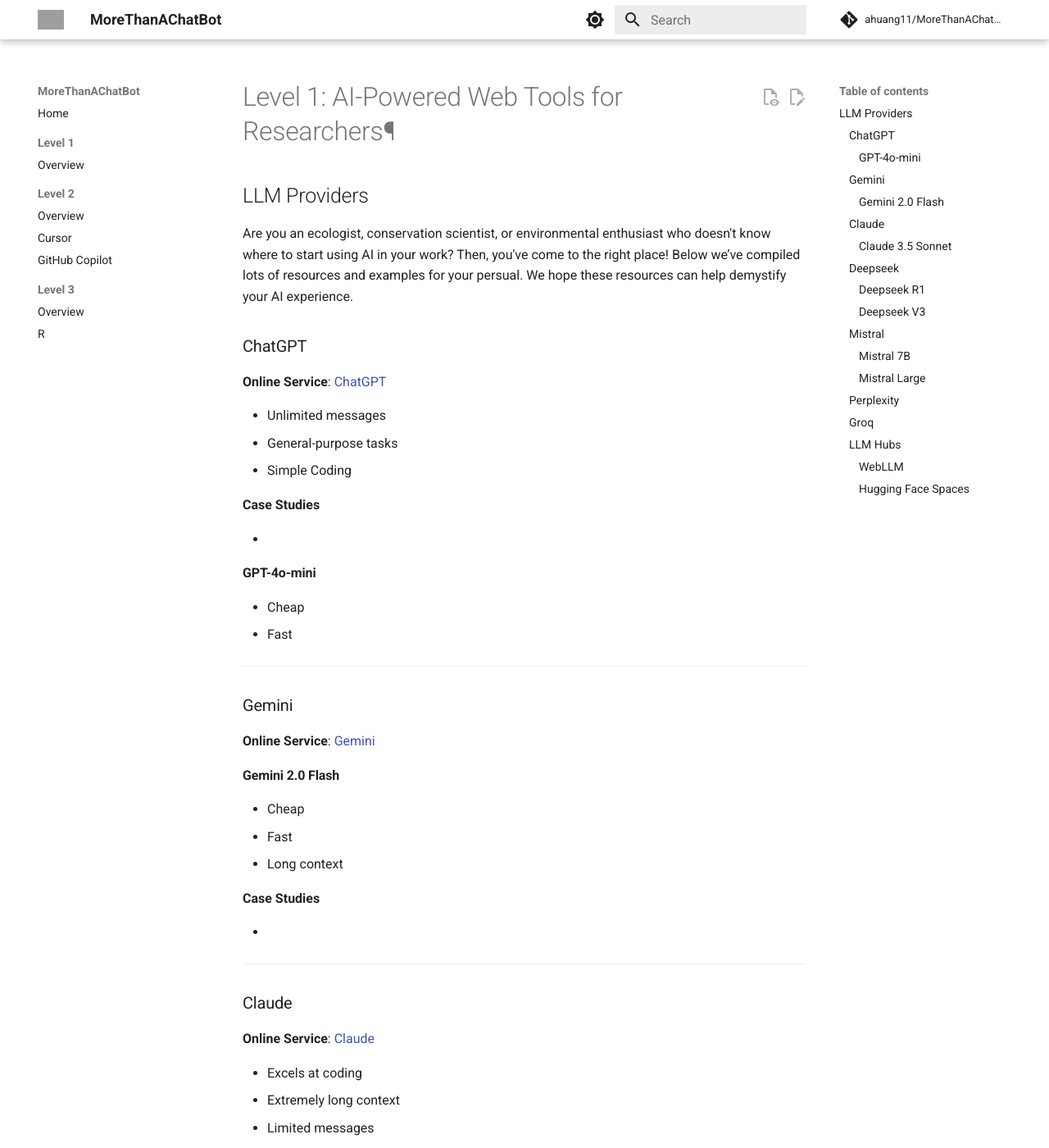
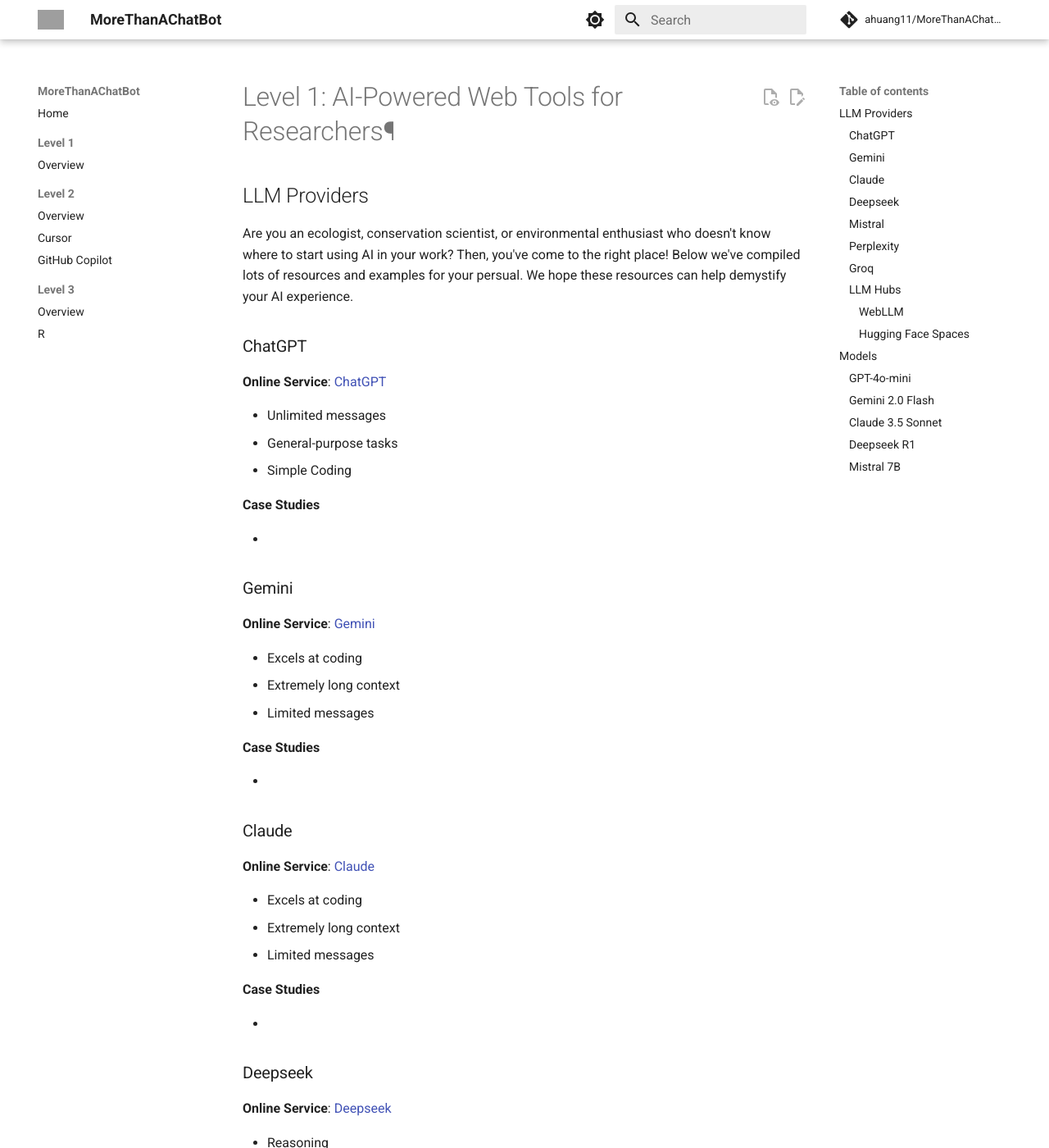
Before and after one commit to ahuang11/MoreThanAChatBot, an MkDocs documentation site: the page built from docs/level1/index.md, in a window 1280 px wide and 1400 px high. Shown: the whole window at 82% size. Built offline with MkDocs 1.6.1 and Material for MkDocs 9.7.7, drawn with Linux system fonts in a browser that asks for light colours; comment, search, counter and statistics services are not loaded; some of the changed text lies outside the part shown; grey boxes are pictures that could not be loaded.

Commit message:
Update index.md

```diff
--- a/docs/level1/index.md
+++ b/docs/level1/index.md
@@ -2,7 +2,7 @@
 
 ## LLM Providers
 
-Are you an ecologist, conservation scientist, or environmental enthusiast who doesn't know where to start using AI in your work? Then, you've come to the right place! Below we’ve compiled lots of resources and examples for your persual. We hope these resources can help demystify your AI experience.
+Are you an ecologist, conservation scientist, or environmental enthusiast who doesn't know where to start using AI in your work? Then, you've come to the right place! Below we've compiled lots of resources and examples for your persual. We hope these resources can help demystify your AI experience.
 
 ### ChatGPT
 
@@ -16,28 +16,17 @@
 
 -
 
-#### GPT-4o-mini
-
-- Cheap
-- Fast
-
----
-
 ### Gemini
 
 **Online Service**: [Gemini](https://aistudio.google.com)
 
-#### Gemini 2.0 Flash
-
-- Cheap
-- Fast
-- Long context
+- Excels at coding
+- Extremely long context
+- Limited messages
 
 **Case Studies**
 
 -
-
----
 
 ### Claude
 
@@ -51,13 +40,6 @@
 
 -
 
-#### Claude 3.5 Sonnet
-
-- Fast
-- Long context
-
----
-
 ### Deepseek
 
 **Online Service**: [Deepseek](https://chat.deepseek.com)
@@ -67,14 +49,6 @@
 **Case Studies**
 
 -
-
-#### Deepseek R1
-
-- Open-sourced model
-
-#### Deepseek V3
-
----
 
 ### Mistral
 
@@ -86,14 +60,6 @@
 
 -
 
-#### Mistral 7B
-
-- Open-sourced model
-
-#### Mistral Large
-
----
-
 ### Perplexity
 
 **Online Service**: [Perplexity](https://www.perplexity.ai/)
@@ -104,8 +70,6 @@
 
 -
 
----
-
 ### Groq
 
 **Online Service**: [Groq](https://groq.com/)
@@ -115,8 +79,6 @@
 **Case Studies**
 
 -
-
----
 
 ### LLM Hubs
 
@@ -130,8 +92,6 @@
 
 -
 
----
-
 #### Hugging Face Spaces
 
 **Online Service**: [Hugging Face Spaces](https://huggingface.co/spaces)
@@ -141,3 +101,24 @@
 **Case Studies**
 
 -
+
+## Models
+
+#### GPT-4o-mini
+- Cheap
+- Fast
+
+#### Gemini 2.0 Flash
+- Cheap
+- Fast
+- Long context
+
+#### Claude 3.5 Sonnet
+- Fast
+- Long context
+
+#### Deepseek R1
+- Open-source model
+
+#### Mistral 7B
+- Open-source model
```
